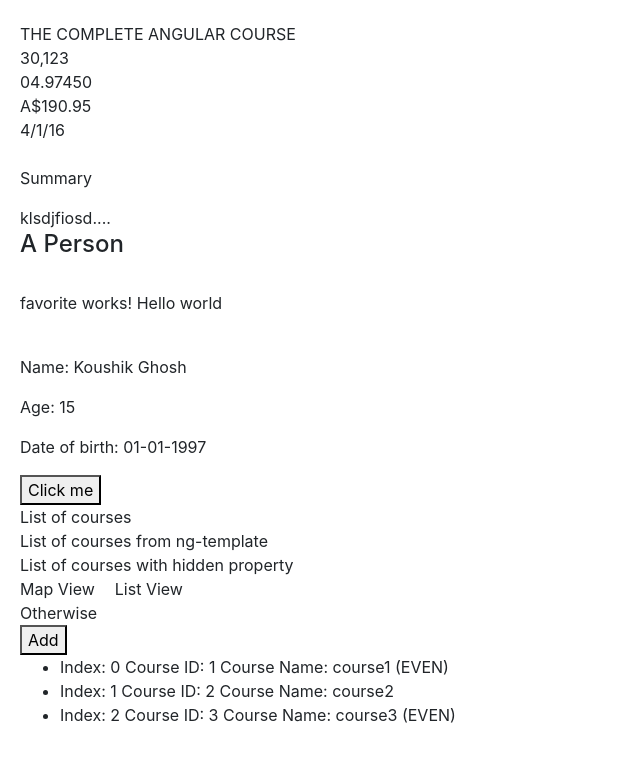
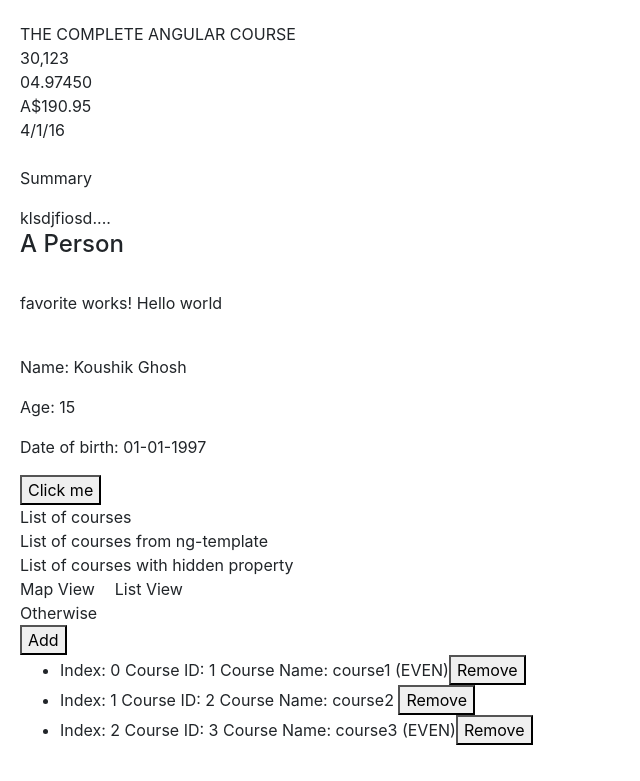
Before and after one commit to mdzobayer/angular-hello-world, an Angular app: page / in a window 1280 px wide. Shown: the part 612-1393 px from the top of the page, without its empty margins (0-640 px from the left). Built offline with nearby package versions, Linux system fonts and the light colour scheme.

Commit message:
Add  buttons to remove  object from array

```diff
--- a/src/app/app.component.html
+++ b/src/app/app.component.html
@@ -49,5 +49,6 @@
 <ul>
     <li *ngFor="let course of Courses; index as i; even as isEven">
         Index: {{i}} Course ID: {{course.id}} Course Name: {{course.name}} <span *ngIf="isEven">(EVEN)</span>
+        <button (click)="onRemove(course)">Remove</button>
     </li>
 </ul>
--- a/src/app/app.component.ts
+++ b/src/app/app.component.ts
@@ -25,6 +25,11 @@
     this.Courses.push({id: this.Courses.length, name: 'course'});
   }
 
+  onRemove(Course) {
+    let index = this.Courses.indexOf(Course);
+    this.Courses.splice(index, 1);
+  }
+
   post = {
     title: "Hello world",
     isFavorite: true
```
